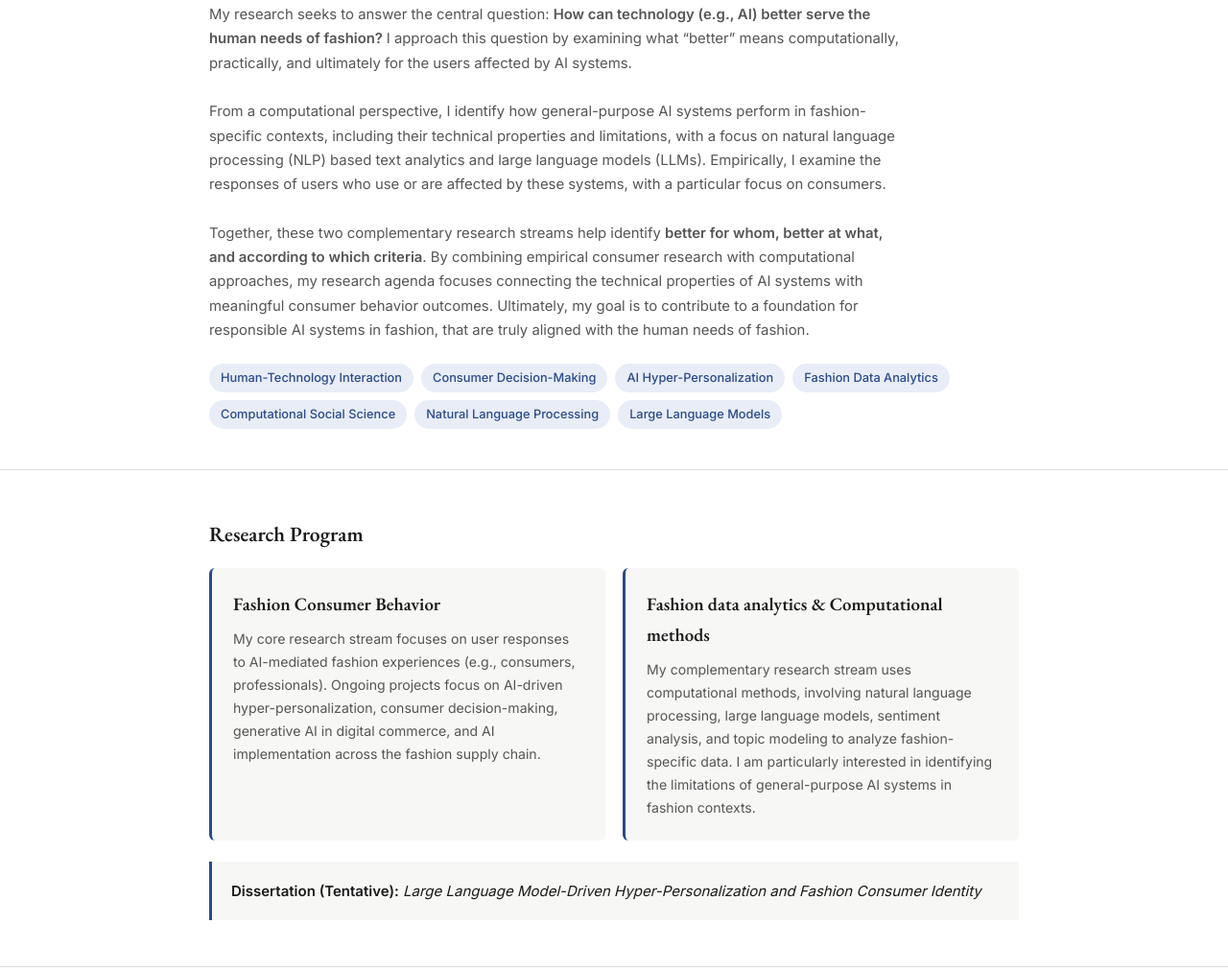
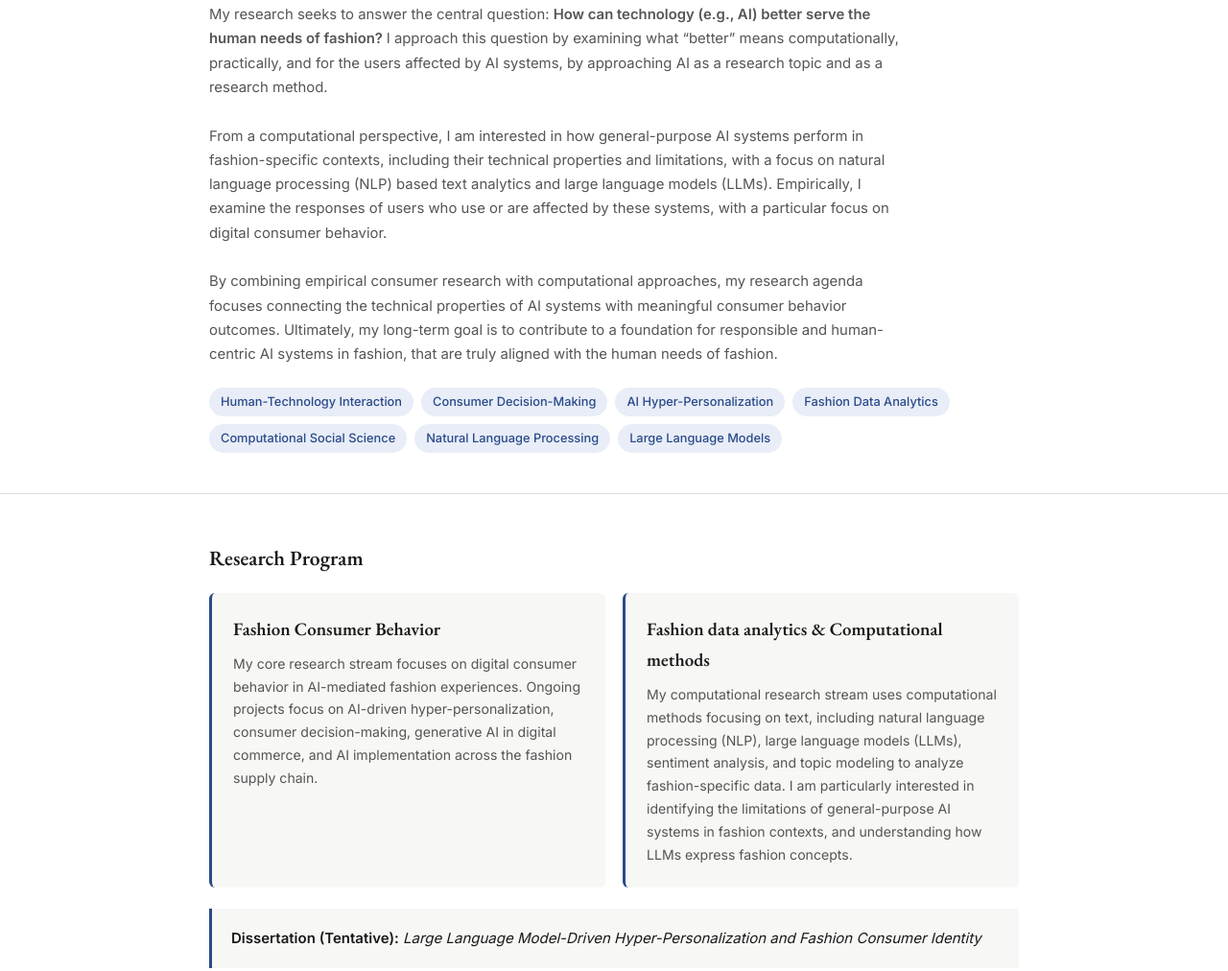
Before and after one commit to lhjrhee/profile, a plain HTML site: page research.html in a window 1280 px wide. Shown: the part 177-1189 px from the top of the page at 96% size. Drawn offline with nearby package versions, Linux system fonts and the light colour scheme.

Commit message:
Revise research content on AI and fashion
Updated the research description to clarify the focus on digital consumer behavior and human-centric AI systems in fashion. Adjusted wording for improved clarity and specificity.

```diff
--- a/research.html
+++ b/research.html
@@ -497,14 +497,14 @@
 
     <p class="intro">
       My research seeks to answer the central question: <b> How can technology (e.g., AI) better serve the human needs of fashion? </b>
-      I approach this question by examining what “better” means computationally, practically, and ultimately for the users affected by AI systems.<br><br>
-      From a computational perspective, I identify how general-purpose AI systems perform in fashion-specific contexts,
+      I approach this question by examining what “better” means computationally, practically, and for the users affected by AI systems, by approaching AI as a research topic and as a research method. <br><br>
+      From a computational perspective, I am interested in how general-purpose AI systems perform in fashion-specific contexts,
       including their technical properties and limitations, with a focus on natural language processing (NLP) based text analytics and large language models (LLMs).
-      Empirically, I examine the responses of users who use or are affected by these systems, with a particular focus on consumers.
-      <br> <br> Together, these two complementary research streams help identify <b>better for whom, better at what, and according to which criteria</b>.
+      Empirically, I examine the responses of users who use or are affected by these systems, with a particular focus on digital consumer behavior.
+      <br> <br>
       By combining empirical consumer research with computational approaches,
       my research agenda focuses connecting the technical properties of AI systems with meaningful consumer behavior outcomes.
-      Ultimately, my goal is to contribute to a foundation for responsible AI systems in fashion, that are truly aligned with the human needs of fashion.
+      Ultimately, my long-term goal is to contribute to a foundation for responsible and human-centric AI systems in fashion, that are truly aligned with the human needs of fashion.
 
     </p>
 
@@ -531,8 +531,8 @@
       <div class="stream-card">
         <h3>Fashion Consumer Behavior</h3>
         <p>
-          My core research stream focuses on user responses to
-          AI-mediated fashion experiences (e.g., consumers, professionals). Ongoing projects focus on AI-driven
+          My core research stream focuses on digital consumer behavior in
+          AI-mediated fashion experiences. Ongoing projects focus on AI-driven
           hyper-personalization, consumer decision-making, generative AI in digital commerce, and
           AI implementation across the fashion supply chain.
         </p>
@@ -541,10 +541,10 @@
       <div class="stream-card">
         <h3>Fashion data analytics &amp; Computational methods</h3>
         <p>
-          My complementary research stream uses computational methods, involving natural language processing, large
-          language models, sentiment analysis, and topic modeling
+          My computational research stream uses computational methods focusing on text, including natural language processing (NLP), large
+          language models (LLMs), sentiment analysis, and topic modeling
           to analyze fashion-specific data. I am particularly interested in
-          identifying the limitations of general-purpose AI systems in fashion contexts.
+          identifying the limitations of general-purpose AI systems in fashion contexts, and understanding how LLMs express fashion concepts.
         </p>
       </div>
 
```
